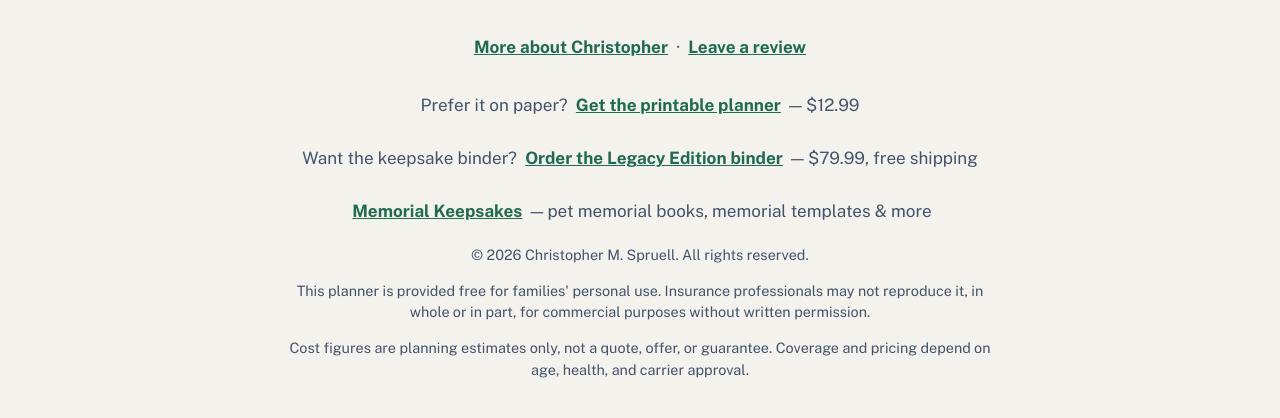
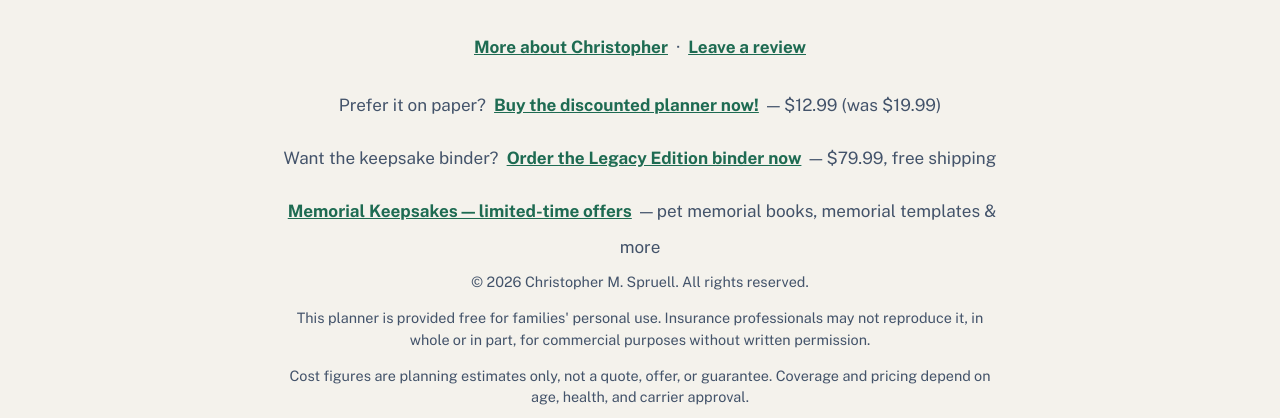
Before and after one commit to cmspruell-insurance/final-expense-planner, a plain HTML site: page index.html in a window 1280 px wide. Shown: the part 11582-12000 px from the top of the page. Drawn offline with nearby package versions, Linux system fonts and the light colour scheme.

Commit message:
Buy links: limited-time offer wording (Buy the discounted planner now!, Legacy order now, keepsakes limited-time offers)

```diff
--- a/index.html
+++ b/index.html
@@ -2237,9 +2237,9 @@ header.site::after{content:"";position:absolute;left:50%;bottom:-8px;width:11px;
     <a href="https://www.sglifeinsurance.com" target="_blank" rel="noopener noreferrer">More about Christopher</a> ·
     <a href="https://g.page/r/CY6-3Nt8rdzAEBM/review" target="_blank" rel="noopener noreferrer">Leave a review</a>
   </div>
-  <p style="margin:14px 0 0">Prefer it on paper? <a href="https://buy.sglifeinsurance.com" target="_blank" rel="noopener noreferrer">Get the printable planner</a> — $12.99</p>
-  <p style="margin:10px 0 0">Want the keepsake binder? <a href="https://www.etsy.com/listing/4623625251/legacy-edition-final-wishes-binder-made" target="_blank" rel="noopener noreferrer">Order the Legacy Edition binder</a> — $79.99, free shipping</p>
-  <p style="margin:10px 0 0"><a href="https://www.etsy.com/shop/SometimesTomorrow" target="_blank" rel="noopener noreferrer">Memorial Keepsakes</a> — pet memorial books, memorial templates &amp; more</p>
+  <p style="margin:14px 0 0">Prefer it on paper? <a href="https://buy.sglifeinsurance.com" target="_blank" rel="noopener noreferrer">Buy the discounted planner now!</a> — $12.99 (was $19.99)</p>
+  <p style="margin:10px 0 0">Want the keepsake binder? <a href="https://www.etsy.com/listing/4623625251/legacy-edition-final-wishes-binder-made" target="_blank" rel="noopener noreferrer">Order the Legacy Edition binder now</a> — $79.99, free shipping</p>
+  <p style="margin:10px 0 0"><a href="https://www.etsy.com/shop/SometimesTomorrow" target="_blank" rel="noopener noreferrer">Memorial Keepsakes — limited-time offers</a> — pet memorial books, memorial templates &amp; more</p>
   <p class="fine" style="margin-top:10px">© 2026 Christopher M. Spruell. All rights reserved.</p>
   <p class="fine" style="margin-top:4px">This planner is provided free for families' personal use. Insurance professionals may not reproduce it, in whole or in part, for commercial purposes without written permission.</p>
   <p class="fine">Cost figures are planning estimates only, not a quote, offer, or guarantee. Coverage and pricing depend on age, health, and carrier approval.</p>
```
